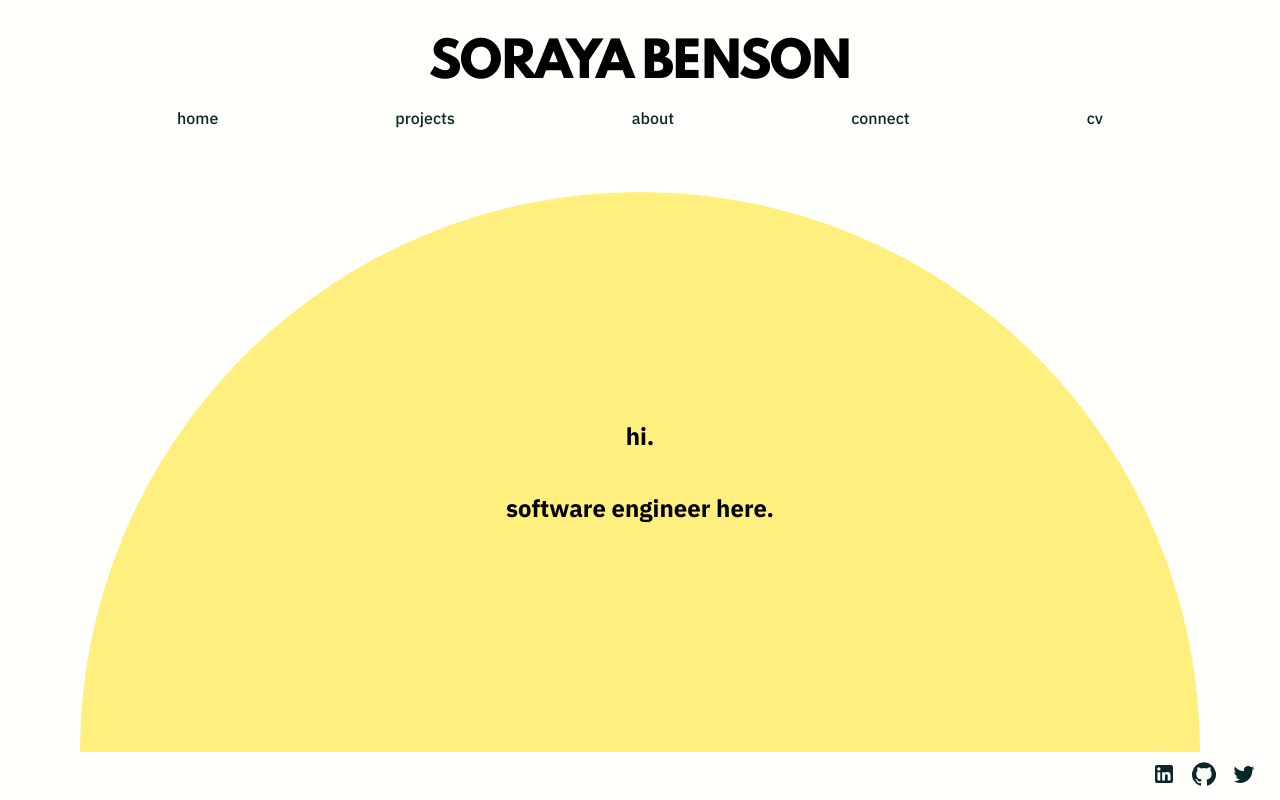
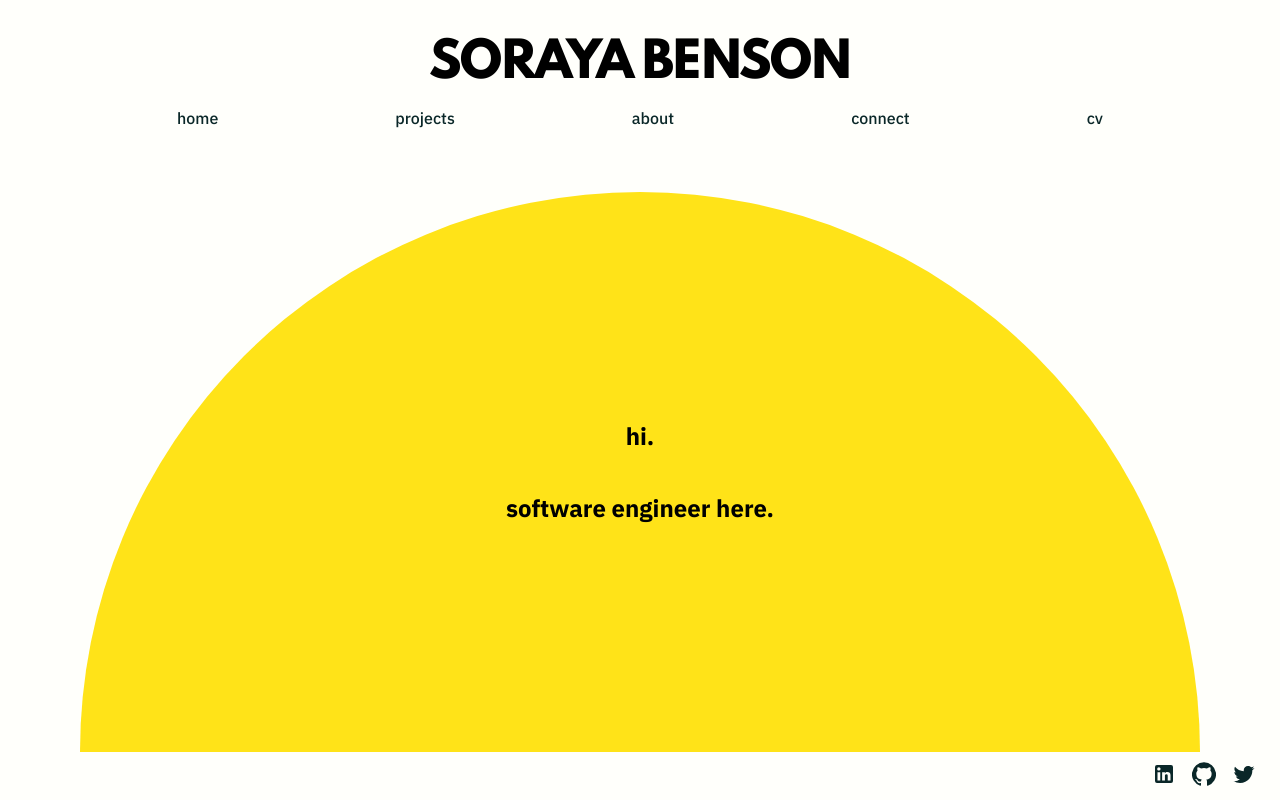
Before and after one commit to sorayamajdolashrafi/portfolio, a Next.js app: page / in a window 1280 px wide. Built offline with nearby package versions, Linux system fonts and the light colour scheme.

Commit message:
updated yellow

```diff
--- a/styles/globals.css
+++ b/styles/globals.css
@@ -6,7 +6,7 @@
 
 :root {
   --cream: #fffffb;
-  --moon: #FEEF7F;
+  --moon: #FFE318;
   --poppy: #FF5B3E;
   --mint: #1BCF91;
   --dusk: #0A2728;
```
